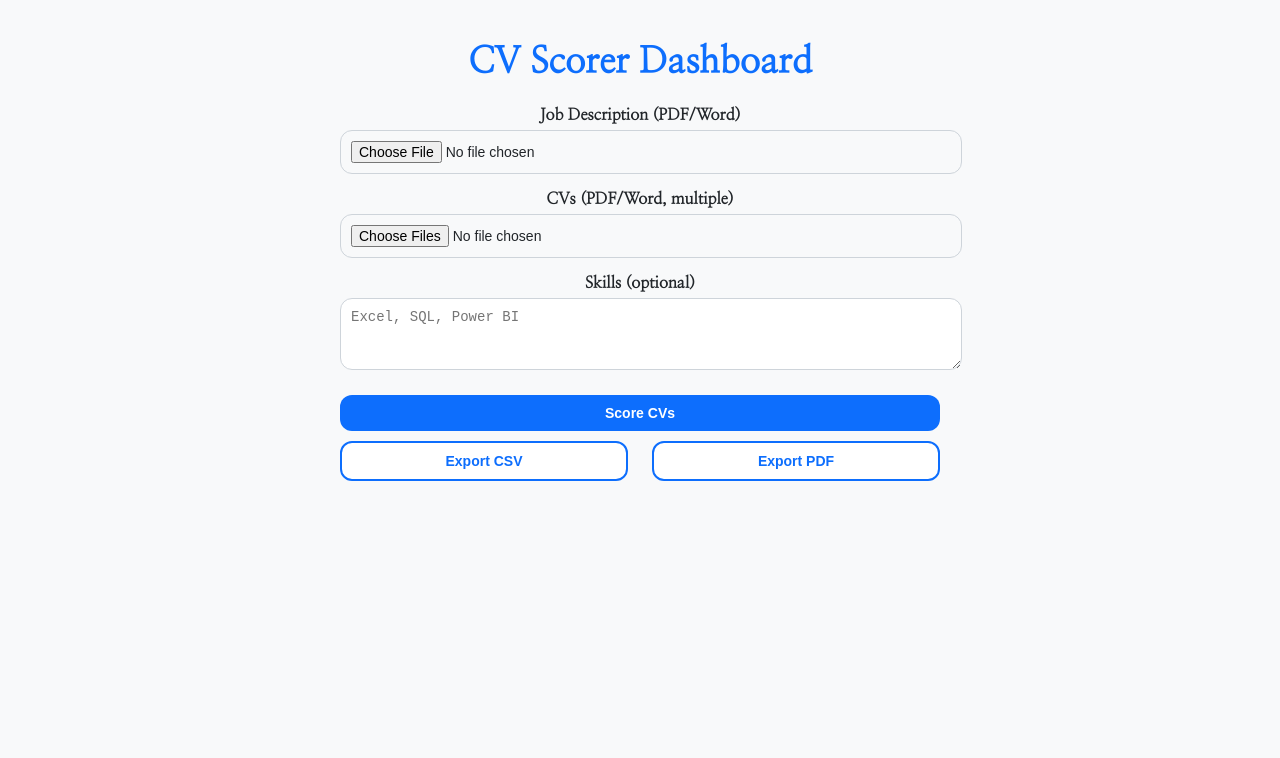
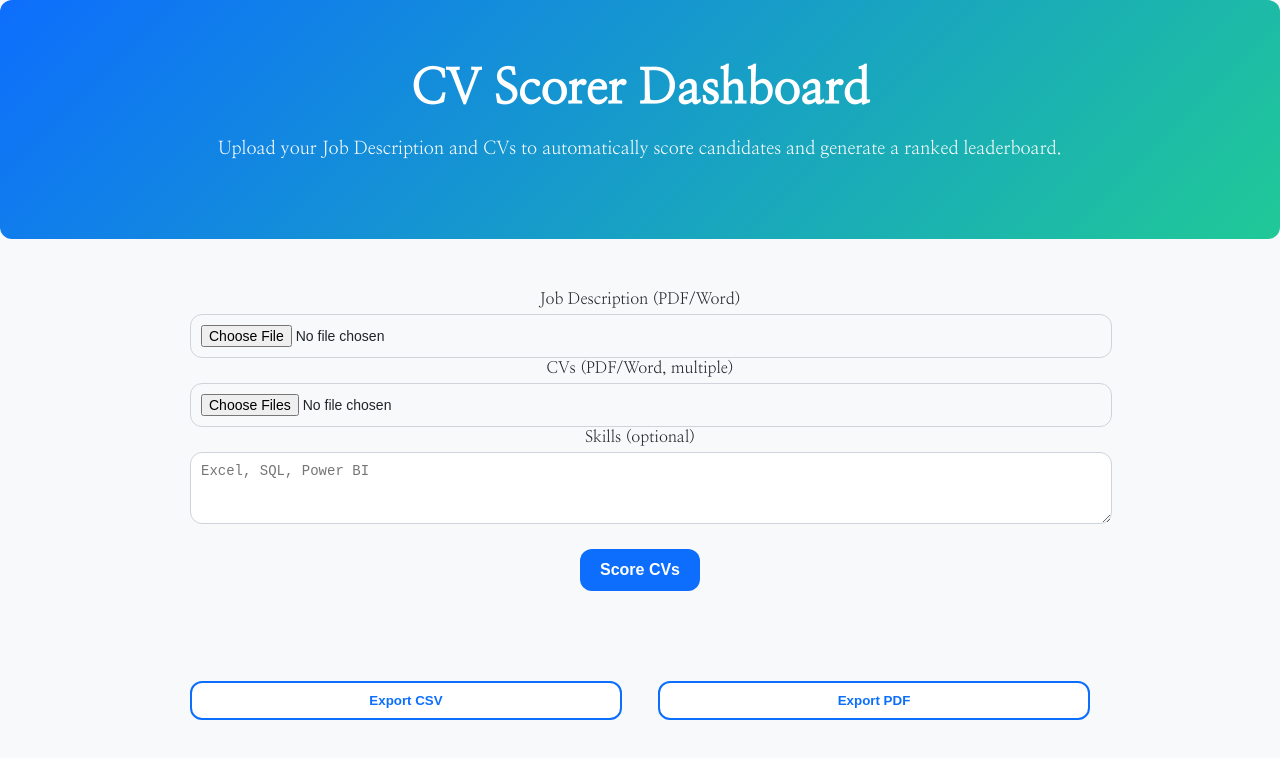
Before and after one commit to akwatson194/cv-scorer, a website: page public/index.html in a window 1280 px wide. Drawn offline with nearby package versions, Linux system fonts and the light colour scheme.

Commit message:
Update index.html

```diff
--- a/public/index.html
+++ b/public/index.html
@@ -6,79 +6,62 @@
 <link href="https://fonts.googleapis.com/css2?family=Nanum+Myeongjo&display=swap" rel="stylesheet">
 <style>
 :root {
-  --primary-color: #0d6efd; /* Teamtailor-style blue */
-  --accent-color: #20c997;  /* secondary green accent */
+  --primary-color: #0d6efd;
+  --accent-color: #20c997;
   --bg-light: #f8f9fa;
   --card-bg: #ffffff;
   --text-color: #212529;
   --text-muted: #6c757d;
   --skill-no: #dc3545;
+  --hero-bg: linear-gradient(135deg, #0d6efd 0%, #20c997 100%);
 }
 body {
-  font-family: 'Nanum Myeongjo', serif; /* rounded serif font */
+  font-family: 'Nanum Myeongjo', serif;
+  margin:0;
+  padding:0;
   background: var(--bg-light);
   color: var(--text-color);
-  margin:0;
-  padding:0 20px;
-  text-align:center;
 }
-h1 {
-  margin:40px 0 20px 0;
-  font-size:36px;
-  font-weight:600;
-  color: var(--primary-color);
-}
-label {
-  font-weight:600;
-  margin-top:15px;
-  display:block;
-}
-input, textarea, button {
-  width:100%;
-  margin-top:5px;
-  padding:10px;
-  border-radius:12px;
-  border:1px solid #ced4da;
-  font-size:14px;
-}
-textarea { resize: vertical; min-height:50px; }
+h1,h2,h3 { margin:0; }
+.container { max-width:900px; margin:auto; padding:20px; text-align:center; }
+button { cursor:pointer; transition:0.3s; }
 button#submitBtn {
-  background: var(--primary-color);
-  color: #fff;
-  font-weight:600;
-  margin-top:20px;
-  border:none;
-  border-radius:12px;
-  transition:0.2s;
+  background: var(--primary-color); color:#fff; font-weight:600; border:none; border-radius:12px;
+  padding:12px 20px; font-size:16px; margin-top:20px;
 }
 button#submitBtn:hover { background: var(--accent-color); }
+button.export {
+  background: var(--card-bg); border: 2px solid var(--primary-color); color: var(--primary-color);
+  border-radius:12px; padding:10px 16px; font-weight:600; margin-top:10px; width:48%;
+}
+button.export:hover { background: var(--primary-color); color:#fff; }
 
-button.export {
-  background: var(--card-bg);
-  border: 2px solid var(--primary-color);
-  color: var(--primary-color);
-  font-weight:600;
-  margin-top:10px;
-  width:48%;
-  display:inline-block;
+input,textarea { width:100%; padding:10px; border-radius:12px; border:1px solid #ced4da; margin-top:5px; font-size:14px; }
+textarea { min-height:50px; resize:vertical; }
+
+.hero {
+  background: var(--hero-bg);
+  color:#fff;
+  padding:60px 20px;
+  text-align:center;
   border-radius:12px;
-  cursor:pointer;
-  transition:0.2s;
+  margin-bottom:30px;
 }
-button.export:hover {
-  background: var(--primary-color);
-  color: #fff;
-}
+.hero h1 { font-size:48px; margin-bottom:10px; }
+.hero p { font-size:18px; }
 
 .card {
   background: var(--card-bg);
   padding:20px;
   margin:20px auto;
   border-radius:16px;
-  box-shadow:0 4px 12px rgba(0,0,0,0.08);
+  box-shadow:0 6px 18px rgba(0,0,0,0.08);
   max-width:800px;
-  text-align:center;
+  transition: transform 0.3s, box-shadow 0.3s;
+  text-align:left;
 }
+.card:hover { transform:scale(1.02); box-shadow:0 10px 25px rgba(0,0,0,0.15); }
+
 .flex-row { display:flex; gap:20px; flex-wrap:wrap; justify-content:center; margin-top:15px; }
 .flex-col { flex:1; min-width:140px; }
 .skill-chip { display:block; padding:8px 12px; margin:3px 0; border-radius:20px; font-size:13px; color:white; text-align:center; font-weight:500;}
@@ -92,9 +75,12 @@ button.export:hover {
 </head>
 <body>
 
+<div class="hero">
   <h1>CV Scorer Dashboard</h1>
+  <p>Upload your Job Description and CVs to automatically score candidates and generate a ranked leaderboard.</p>
+</div>
 
-<div style="max-width:600px; margin:auto;">
+<div class="container">
   <label>Job Description (PDF/Word)</label>
   <input type="file" id="jdFile" accept=".pdf,.doc,.docx">
 
@@ -107,9 +93,9 @@ button.export:hover {
   <button id="submitBtn">Score CVs</button>
 </div>
 
-<div id="result"></div>
+<div id="result" class="container"></div>
 
-<div style="max-width:600px; margin:auto; display:flex; justify-content:space-between;">
+<div class="container" style="display:flex; justify-content:space-between;">
   <button class="export" id="exportCSV">Export CSV</button>
   <button class="export" id="exportPDF">Export PDF</button>
 </div>
@@ -154,7 +140,7 @@ submitBtn.addEventListener("click", async () => {
       card.className = "card";
       let badge = "";
       if(index===0) badge="🏆"; else if(index===1) badge="🥈"; else if(index===2) badge="🥉";
-      card.innerHTML += `<h2>${cv.filename}<span class="badge">${badge}</span></h2>`;
+      card.innerHTML += `<h2 style="text-align:center;">${cv.filename}<span class="badge">${badge}</span></h2>`;
 
       const sortedSkills = cv.skills.sort((a,b)=>b.score - a.score);
       const topSkills = sortedSkills.slice(0,10);
@@ -173,7 +159,7 @@ submitBtn.addEventListener("click", async () => {
       </div>`;
 
       const percent = (cv.jdMatchScore/5)*100;
-      card.innerHTML += `<div style="margin-top:12px; font-weight:600;">Job Description Match: ${cv.jdMatchScore}/5</div>`;
+      card.innerHTML += `<div style="margin-top:12px; font-weight:600; text-align:center;">Job Description Match: ${cv.jdMatchScore}/5</div>`;
       card.innerHTML += `<div class="progress-bar"><div class="progress-fill" style="width:${percent}%"></div></div>`;
 
       resultDiv.appendChild(card);
```
Lines whose indentation alone changed are shown as unchanged.
